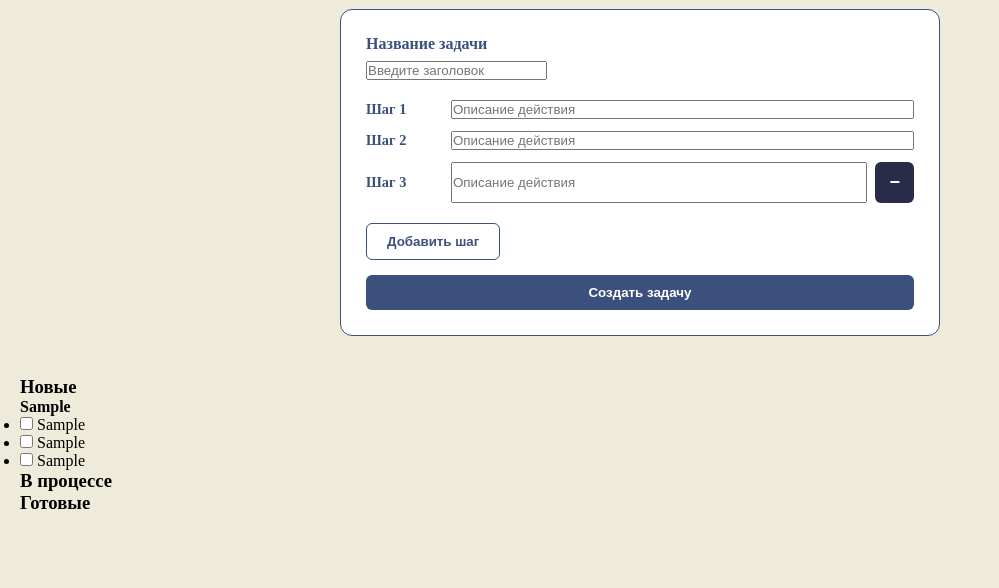
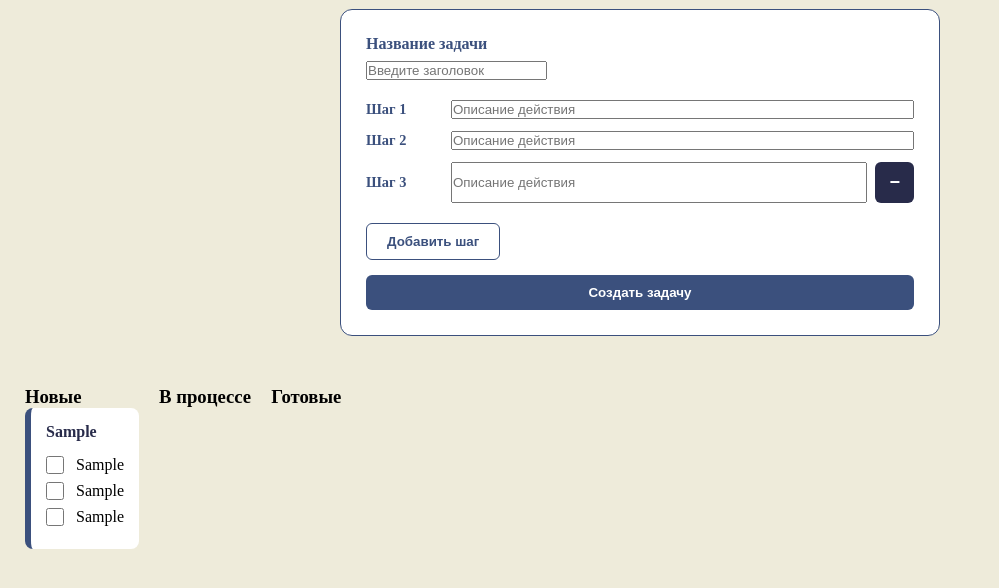
Before and after one commit to Uliana-blinova/practies_klient_2, a website: page main.html in a window 1280 px wide. Both pictures are taken after typing "Sample", "Sample", "Sample", "Sample" into the empty fields and a click on the button "Создать задачу". Shown: the part 78-666 px from the top of the page, without its empty margins (0-999 px from the left). Drawn offline with Linux system fonts and the light colour scheme.

Commit message:
add style for board-column

```diff
--- a/css/style.css
+++ b/css/style.css
@@ -96,3 +96,50 @@ button {
     padding: 10px 14px;
     font-size: 18px;
 }
+.task-item {
+    background: #ffffff;
+    border-left: 6px solid #3b507d;
+    padding: 15px;
+    margin-bottom: 15px;
+    border-radius: 8px;
+}
+
+.task-item h4 {
+    margin: 0 0 15px 0;
+    color: #282b4a;
+}
+
+.task-steps {
+    list-style: none;
+    padding: 0;
+    margin: 0;
+}
+
+.task-steps li {
+    margin-bottom: 8px;
+}
+
+.checkbox-label {
+    display: flex;
+    align-items: center;
+}
+
+.checkbox-label input {
+    margin-right: 12px;
+    width: 18px;
+    height: 18px;
+    color: #3b507d;
+}
+
+.checkbox-label span.done {
+    text-decoration: line-through;
+    color: #888;
+}
+
+.kanban-board {
+    display: flex;
+    gap: 20px;
+    overflow-x: auto;
+    padding: 10px 5px;
+    scroll-behavior: smooth;
+}
```
